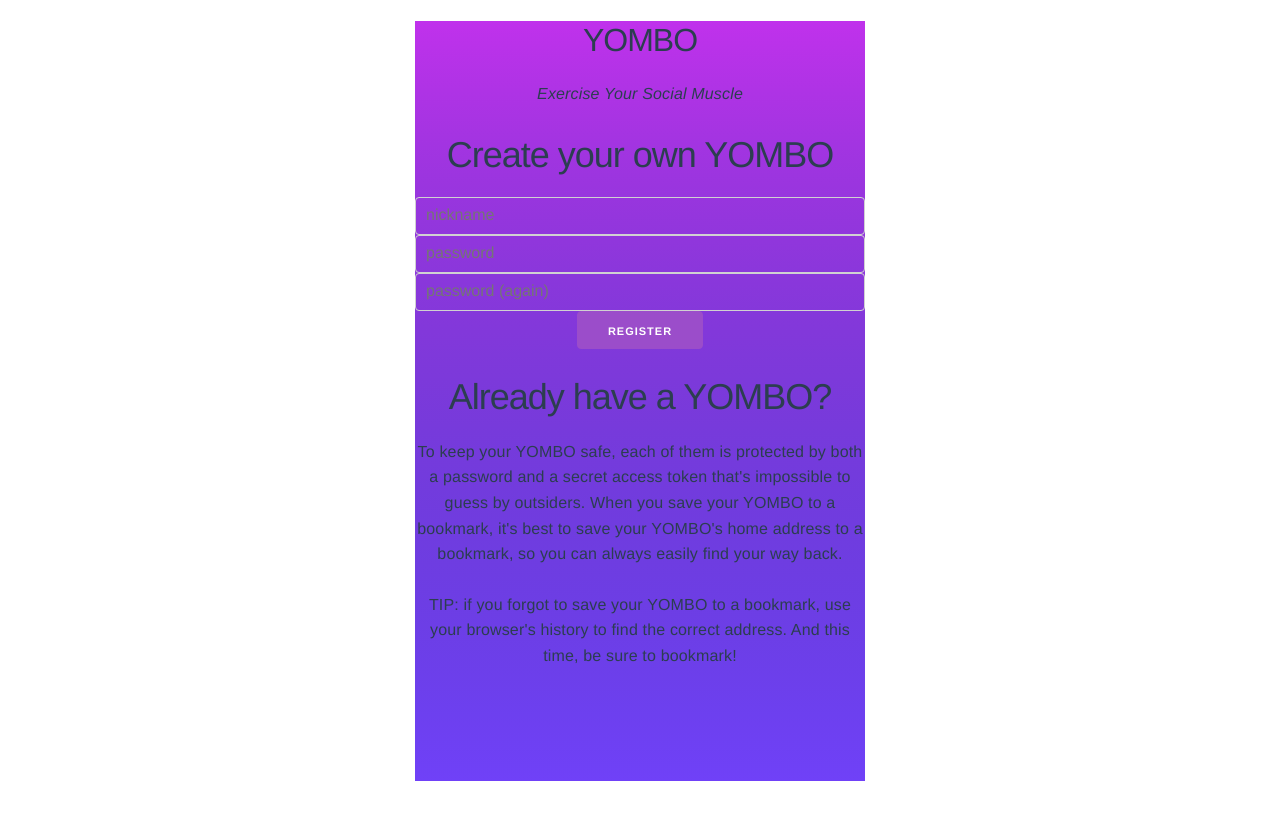
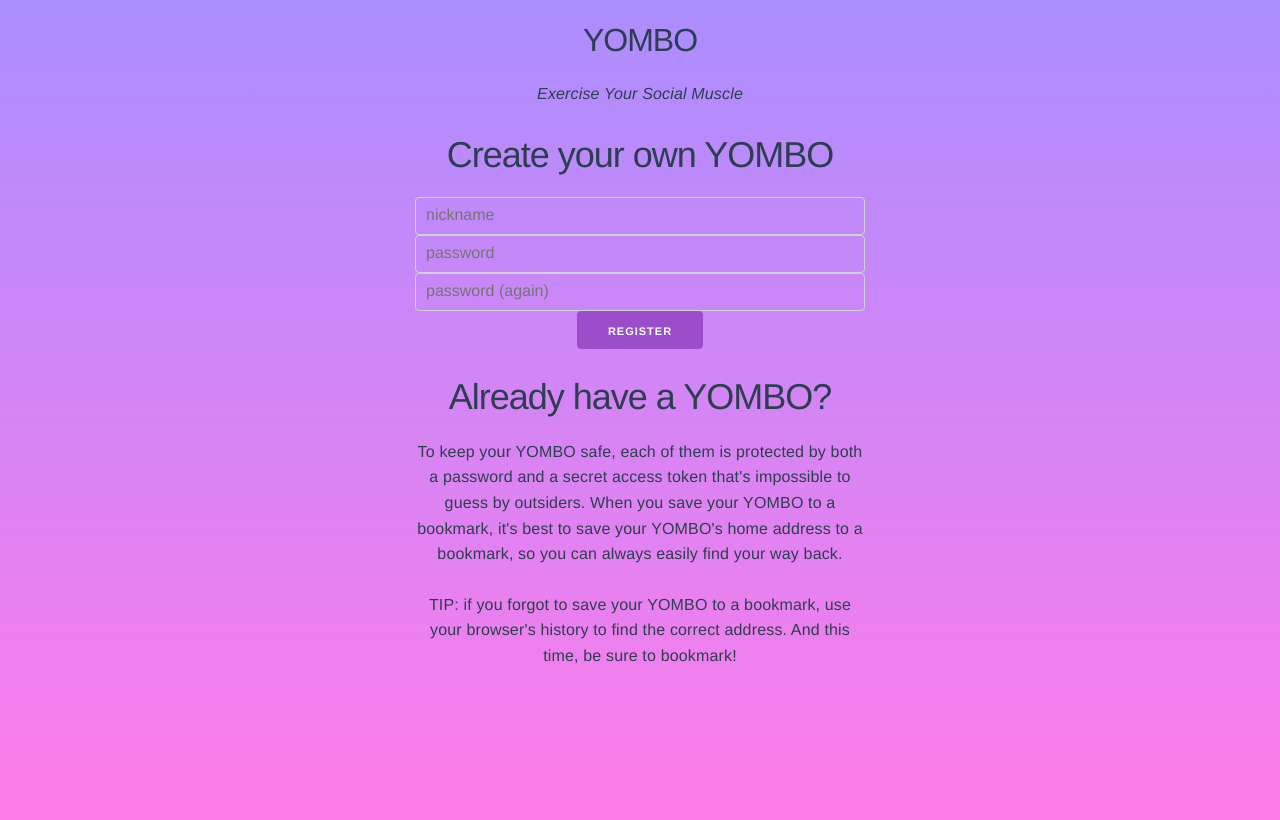
Before and after one commit to joeljuhela/yombo, a Vue app in the folder frontend/: page /#/register in a window 1280 px wide. Built offline with nearby package versions, Linux system fonts and the light colour scheme.

Commit message:
new background

```diff
--- a/frontend/public/index.html
+++ b/frontend/public/index.html
@@ -10,11 +10,11 @@
     <link rel="stylesheet" href="https://fonts.googleapis.com/css?family=Roboto:300,300italic,700,700italic">
     <title><%= htmlWebpackPlugin.options.title %></title>
   </head>
-  <body style="margin:0;">
+  <body class="body-wrap">
     <noscript>
       <strong>We're sorry but <%= htmlWebpackPlugin.options.title %> doesn't work properly without JavaScript enabled. Please enable it to continue.</strong>
     </noscript>
-    <div id="app" style="background-image: url(<%= BASE_URL %>background.svg);"></div>
+    <div id="app"></div>
     <!-- built files will be auto injected -->
   </body>
 </html>
--- a/frontend/src/App.vue
+++ b/frontend/src/App.vue
@@ -36,4 +36,9 @@ nav a {
 nav a.router-link-exact-active {
   color: #42b983;
 }
+
+.body-wrap {
+  min-height: 100vh;
+  background: linear-gradient(rgba(115,66,255, 0.6), rgba(255, 36, 220, 0.6))
+}
 </style>
```
